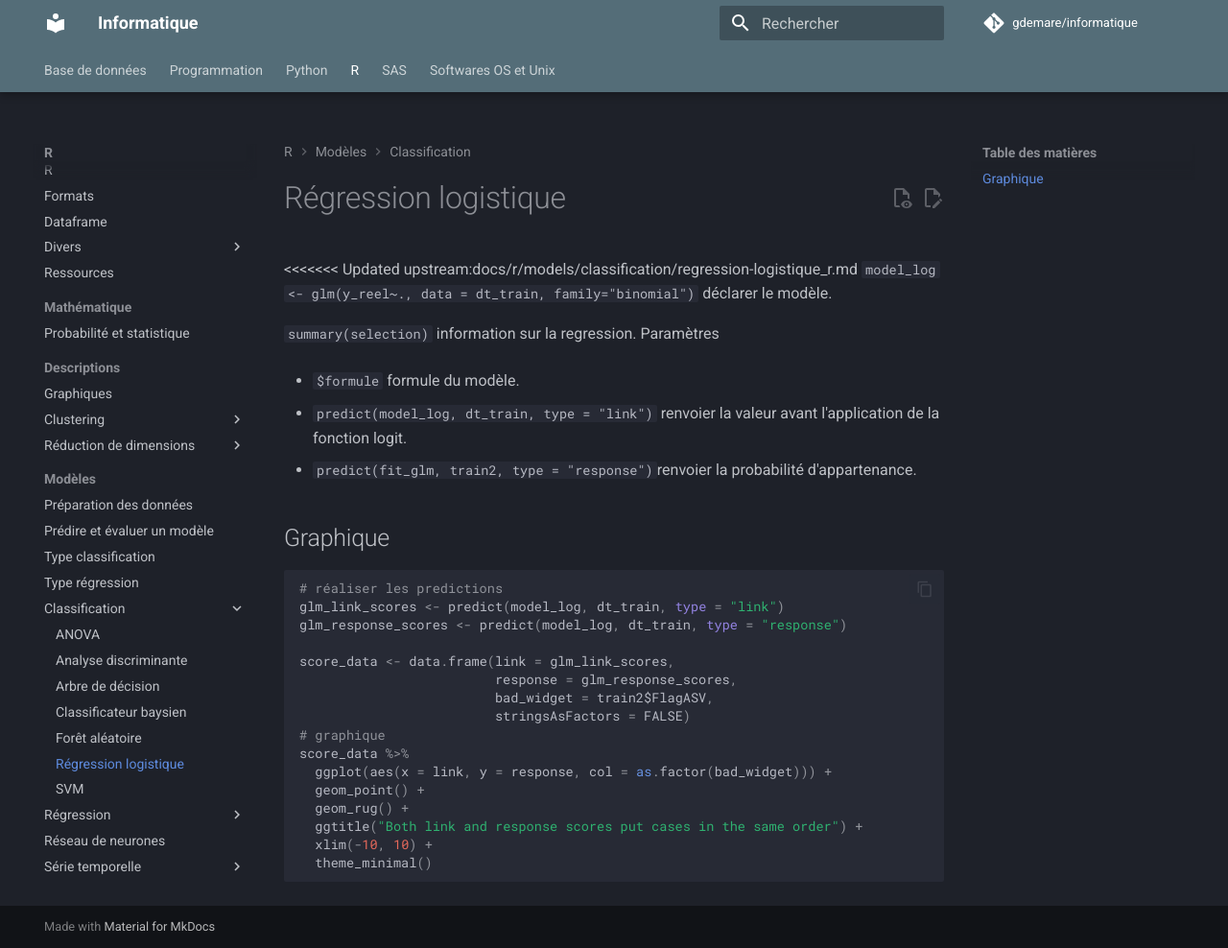
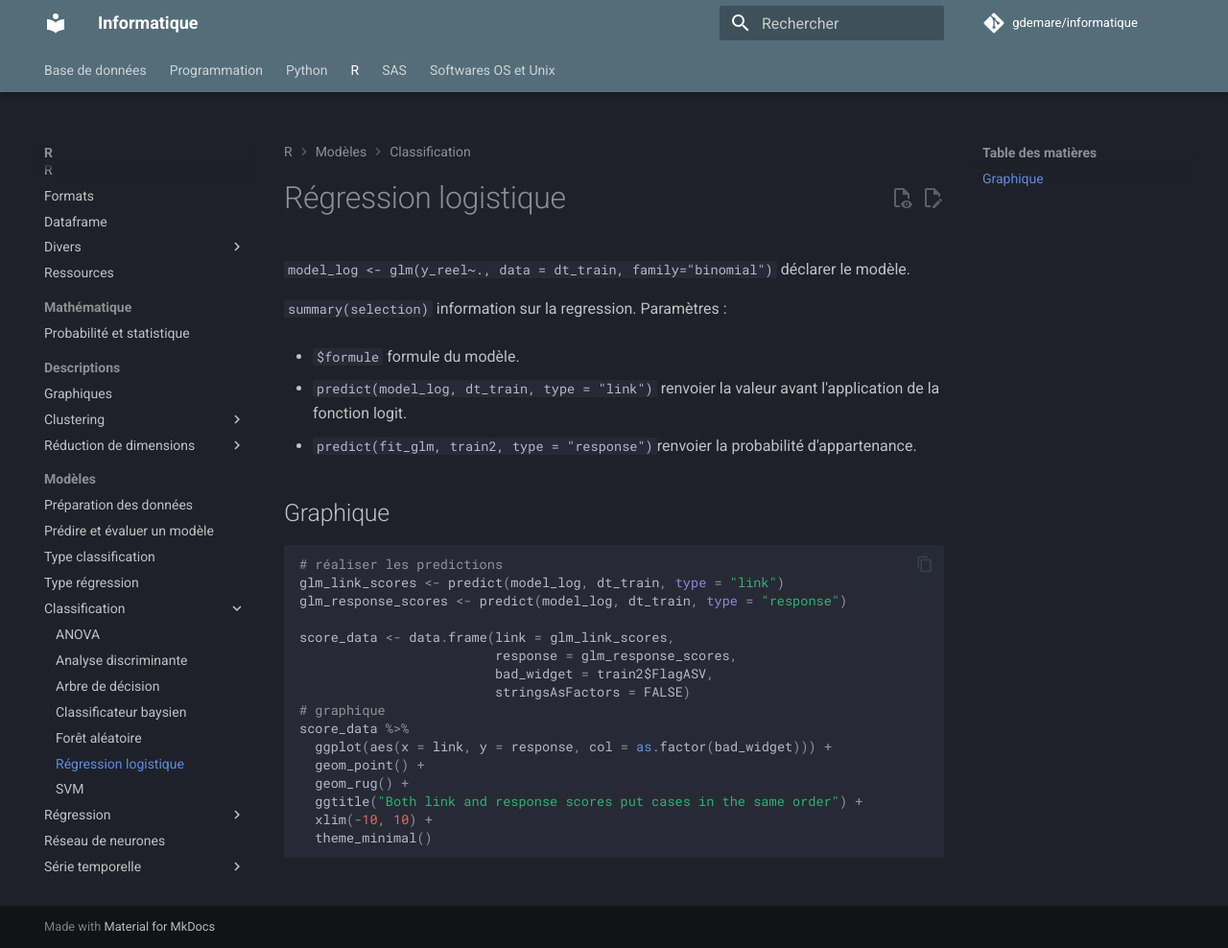
Before and after one commit to gdemare/Informatique, an MkDocs documentation site: the page built from docs/r/models/classification/regression-logistique_r.md, in a window 1280 px wide and 988 px high. Shown: the whole window at 96% size. Built offline with MkDocs 1.6.1 and Material for MkDocs 9.7.7, drawn with Linux system fonts in a browser that asks for light colours; comment, search, counter and statistics services are not loaded.

Commit message:
Update regression-logistique_r.md

```diff
--- a/docs/r/models/classification/regression-logistique_r.md
+++ b/docs/r/models/classification/regression-logistique_r.md
@@ -1,7 +1,6 @@
-<<<<<<< Updated upstream:docs/r/models/classification/regression-logistique_r.md
 `model_log <- glm(y_reel~., data = dt_train, family="binomial")` déclarer le modèle.
 
-`summary(selection)` information sur la regression. Paramètres
+`summary(selection)` information sur la regression. Paramètres :
 
 * `$formule` formule du modèle.
 
```
